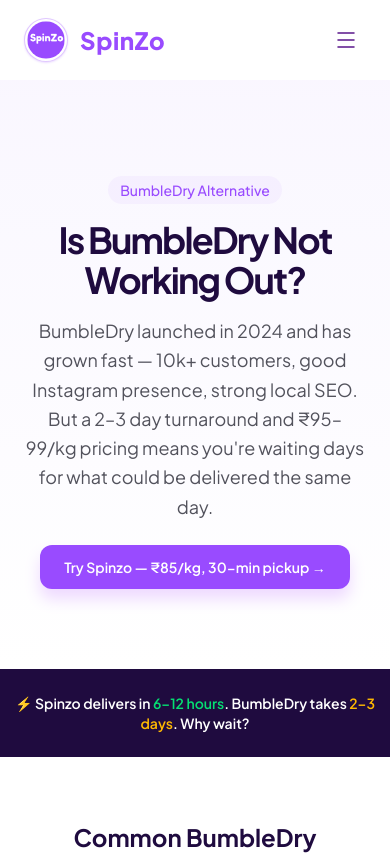
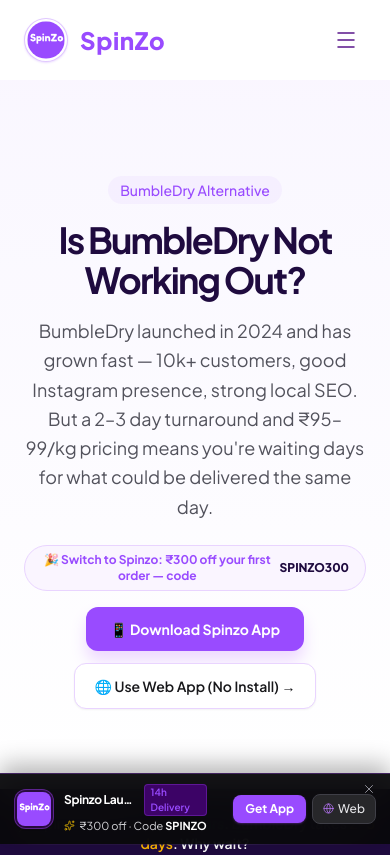
Before and after one commit to nischayk3/spinzo-landing, a Next.js app: page /alternatives/bumbledry in a window 390 px wide. Shown: the top 855 px of the page. Built offline with nearby package versions, Linux system fonts and the light colour scheme.

Commit message:
feat(conversion): add mobile smart app banner, dual App/Web CTAs on comparison & alternative pages, and enrich blanket & quilt cleaning keywords

```diff
--- a/app/alternatives/[competitor]/page.js
+++ b/app/alternatives/[competitor]/page.js
@@ -128,11 +128,29 @@
               <p className="text-lg md:text-xl text-zinc-600 leading-relaxed max-w-2xl mx-auto mb-6">
                 {content.intro}
               </p>
-              <div className="flex flex-wrap justify-center gap-3">
-                <a href="https://spinzo.in/"
-                   className="inline-flex items-center gap-2 bg-[#994BFF] hover:bg-[#8828FF] text-white rounded-xl px-6 py-3 text-sm font-semibold shadow-lg shadow-purple-500/20">
-                  Try Spinzo — ₹85/kg, 30-min pickup →
-                </a>
+              <div className="flex flex-col items-center justify-center gap-3">
+                <span className="inline-flex items-center gap-1.5 text-xs font-bold text-[#994BFF] bg-purple-50 px-4 py-1.5 rounded-full border border-purple-200">
+                  🎉 Switch to Spinzo: ₹300 off your first order — code <strong className="text-[#1F0B3F]">SPINZO300</strong>
+                </span>
+                <div className="flex flex-wrap justify-center gap-3 mt-1">
+                  <a
+                    href="https://spinzonow.onelink.me/SVxb/89uz4xf3"
+                    target="_blank"
+                    rel="noopener noreferrer"
+                    data-appsflyer-link="true"
+                    className="store-download-btn inline-flex items-center gap-2 bg-[#994BFF] hover:bg-[#8828FF] text-white rounded-xl px-6 py-3 text-sm font-bold shadow-lg shadow-purple-500/20 hover:scale-105 active:scale-95 transition-all"
+                  >
+                    📱 Download Spinzo App
+                  </a>
+                  <a
+                    href="https://spinzo.in/"
+                    target="_blank"
+                    rel="noopener noreferrer"
+                    className="inline-flex items-center gap-2 bg-white text-zinc-900 border border-purple-200 hover:bg-purple-50 rounded-xl px-5 py-3 text-sm font-semibold shadow-sm transition-all"
+                  >
+                    🌐 Use Web App (No Install) &rarr;
+                  </a>
+                </div>
               </div>
             </div>
           </div>
--- a/app/compare/[competitor]/page.js
+++ b/app/compare/[competitor]/page.js
@@ -233,6 +233,31 @@
           </div>
 
           <TLDR comp={comp} />
+
+          <div className="mt-8 flex flex-col items-center justify-center gap-3">
+            <span className="inline-flex items-center gap-1.5 text-xs font-bold text-[#994BFF] bg-purple-50 px-4 py-1.5 rounded-full border border-purple-200 shadow-sm">
+              🎉 Switch from {comp.name} & get ₹300 off your first order — code <strong className="text-[#1F0B3F]">SPINZO300</strong>
+            </span>
+            <div className="flex flex-wrap items-center justify-center gap-3 mt-1">
+              <a
+                href="https://spinzonow.onelink.me/SVxb/89uz4xf3"
+                target="_blank"
+                rel="noopener noreferrer"
+                data-appsflyer-link="true"
+                className="store-download-btn inline-flex items-center gap-2 px-6 py-3 bg-[#994BFF] hover:bg-[#8828FF] text-white rounded-xl font-bold text-sm shadow-lg shadow-purple-500/25 hover:scale-105 active:scale-95 transition-all"
+              >
+                📱 Download Spinzo App
+              </a>
+              <a
+                href="https://spinzo.in/"
+                target="_blank"
+                rel="noopener noreferrer"
+                className="inline-flex items-center gap-2 px-5 py-3 bg-white text-zinc-900 rounded-xl font-semibold text-sm border border-purple-200 hover:bg-purple-50 hover:border-purple-300 shadow-sm transition-all"
+              >
+                🌐 Order on Web (No App) &rarr;
+              </a>
+            </div>
+          </div>
         </section>
 
         {/* Comparison Table */}
--- a/app/layout.js
+++ b/app/layout.js
@@ -1,6 +1,7 @@
 import { Plus_Jakarta_Sans, Outfit } from "next/font/google";
 import LenisProvider from "@/components/LenisProvider";
 import { TrackingScripts } from "@/components/TrackingScripts";
+import { MobileAppBanner } from "@/components/MobileAppBanner";
 import "./globals.css";
 
 const jakartaSans = Plus_Jakarta_Sans({
@@ -107,6 +108,7 @@
       <body className="min-h-full flex flex-col font-sans bg-[var(--color-background)] text-[var(--color-text)]">
         <TrackingScripts />
         <LenisProvider>{children}</LenisProvider>
+        <MobileAppBanner />
       </body>
     </html>
   );
--- a/app/services/[slug]/page.js
+++ b/app/services/[slug]/page.js
@@ -196,13 +196,29 @@
                 <span className="inline-flex items-center text-sm font-semibold text-zinc-600 bg-white px-4 py-2 rounded-xl border border-zinc-100">⏱ Turnaround: {service.turnaround}</span>
               </div>
 
-              <div className="mt-8 flex flex-wrap gap-3">
-                <a
-                  href="https://spinzo.in/"
-                  className="inline-flex items-center gap-2 bg-[#994BFF] hover:bg-[#8828FF] text-white rounded-xl px-6 py-3 text-sm font-semibold transition-all duration-300 hover:scale-[1.02] shadow-lg shadow-purple-500/20"
-                >
-                  Book a Pickup
-                </a>
+              <div className="mt-8 flex flex-col items-start gap-3">
+                <span className="inline-flex items-center gap-1.5 text-xs font-bold text-[#994BFF] bg-purple-50 px-3.5 py-1.5 rounded-full border border-purple-200">
+                  🎉 ₹300 off your first order — code <strong className="text-[#1F0B3F]">SPINZO300</strong>
+                </span>
+                <div className="flex flex-wrap items-center gap-3">
+                  <a
+                    href="https://spinzonow.onelink.me/SVxb/89uz4xf3"
+                    target="_blank"
+                    rel="noopener noreferrer"
+                    data-appsflyer-link="true"
+                    className="store-download-btn inline-flex items-center gap-2 bg-[#994BFF] hover:bg-[#8828FF] text-white rounded-xl px-6 py-3 text-sm font-bold shadow-lg shadow-purple-500/20 hover:scale-105 active:scale-95 transition-all"
+                  >
+                    📱 Download Spinzo App
+                  </a>
+                  <a
+                    href="https://spinzo.in/"
+                    target="_blank"
+                    rel="noopener noreferrer"
+                    className="inline-flex items-center gap-2 bg-white text-zinc-900 border border-purple-200 hover:bg-purple-50 rounded-xl px-5 py-3 text-sm font-semibold shadow-sm transition-all"
+                  >
+                    🌐 Book on Web (No App) &rarr;
+                  </a>
+                </div>
               </div>
             </div>
           </div>
--- /dev/null
+++ b/components/MobileAppBanner.jsx
@@ -0,0 +1,106 @@
+"use client";
+import { useState, useEffect } from "react";
+import Image from "next/image";
+import { X, Sparkles, Globe } from "lucide-react";
+import logo from "../assets/SpinZo.png";
+import { useTrackedUrl } from "../lib/useTrackedUrl";
+import { trackBookingConversion } from "../lib/deviceRouting";
+
+export const MobileAppBanner = () => {
+  const [visible, setVisible] = useState(false);
+  const appDownloadUrl = useTrackedUrl("https://spinzonow.onelink.me/SVxb/89uz4xf3");
+  const webAppUrl = useTrackedUrl("https://spinzo.in/");
+
+  useEffect(() => {
+    // Only show on client after mount and check if user previously dismissed in this session
+    try {
+      const isDismissed = sessionStorage.getItem("spinzo_banner_dismissed");
+      if (!isDismissed) {
+        setVisible(true);
+      }
+    } catch (e) {
+      setVisible(true);
+    }
+  }, []);
+
+  const handleDismiss = () => {
+    setVisible(false);
+    try {
+      sessionStorage.setItem("spinzo_banner_dismissed", "true");
+    } catch (e) {
+      // Ignore storage errors
+    }
+  };
+
+  if (!visible) return null;
+
+  return (
+    <div
+      className="fixed bottom-0 left-0 right-0 z-50 md:hidden bg-zinc-950/95 backdrop-blur-lg border-t border-purple-500/30 px-3.5 py-2.5 shadow-[0_-8px_25px_rgba(0,0,0,0.3)] transition-transform duration-300 ease-out"
+      role="banner"
+      aria-label="Download Spinzo App"
+    >
+      <div className="flex items-center justify-between gap-2.5 max-w-lg mx-auto relative">
+        {/* Dismiss Button */}
+        <button
+          onClick={handleDismiss}
+          className="absolute -top-1.5 -right-1 text-zinc-400 hover:text-white p-1"
+          aria-label="Dismiss banner"
+        >
+          <X size={14} />
+        </button>
+
+        {/* Left: App Icon & Details */}
+        <div className="flex items-center gap-2.5 min-w-0 pr-4">
+          <div className="w-10 h-10 rounded-xl bg-purple-600/20 border border-purple-500/40 p-0.5 flex-shrink-0 overflow-hidden shadow-sm">
+            <Image
+              src={logo}
+              alt="Spinzo Logo"
+              width={36}
+              height={36}
+              className="w-full h-full object-cover rounded-lg"
+            />
+          </div>
+          <div className="min-w-0">
+            <div className="flex items-center gap-1.5">
+              <span className="text-xs font-bold text-white tracking-tight truncate">
+                Spinzo Laundry
+              </span>
+              <span className="text-[10px] font-semibold text-[#994BFF] bg-purple-950 px-1.5 py-0.2 rounded border border-purple-500/30">
+                14h Delivery
+              </span>
+            </div>
+            <p className="text-[11px] text-zinc-300 truncate flex items-center gap-1 mt-0.5">
+              <Sparkles size={11} className="text-yellow-400 flex-shrink-0" />
+              <span>₹300 off · Code <strong className="text-white">SPINZO300</strong></span>
+            </p>
+          </div>
+        </div>
+
+        {/* Right: Dual CTAs (Install + Web App) */}
+        <div className="flex items-center gap-1.5 flex-shrink-0">
+          <a
+            href={appDownloadUrl}
+            target="_blank"
+            rel="noopener noreferrer"
+            data-appsflyer-link="true"
+            onClick={() => trackBookingConversion("Mobile Sticky Banner Install")}
+            className="store-download-btn px-3 py-1.5 bg-[#994BFF] hover:bg-[#8828FF] active:scale-95 text-white font-bold text-xs rounded-lg shadow-sm shadow-purple-500/30 transition-all flex items-center justify-center whitespace-nowrap"
+          >
+            Get App
+          </a>
+          <a
+            href={webAppUrl}
+            target="_blank"
+            rel="noopener noreferrer"
+            onClick={() => trackBookingConversion("Mobile Sticky Banner Web")}
+            className="px-2.5 py-1.5 bg-zinc-800 hover:bg-zinc-700 active:scale-95 text-zinc-200 hover:text-white font-medium text-xs rounded-lg border border-zinc-700 transition-all flex items-center justify-center whitespace-nowrap"
+          >
+            <Globe size={11} className="mr-1 text-purple-400" />
+            Web
+          </a>
+        </div>
+      </div>
+    </div>
+  );
+};
```
Also changed, not shown: lib/services.js.
